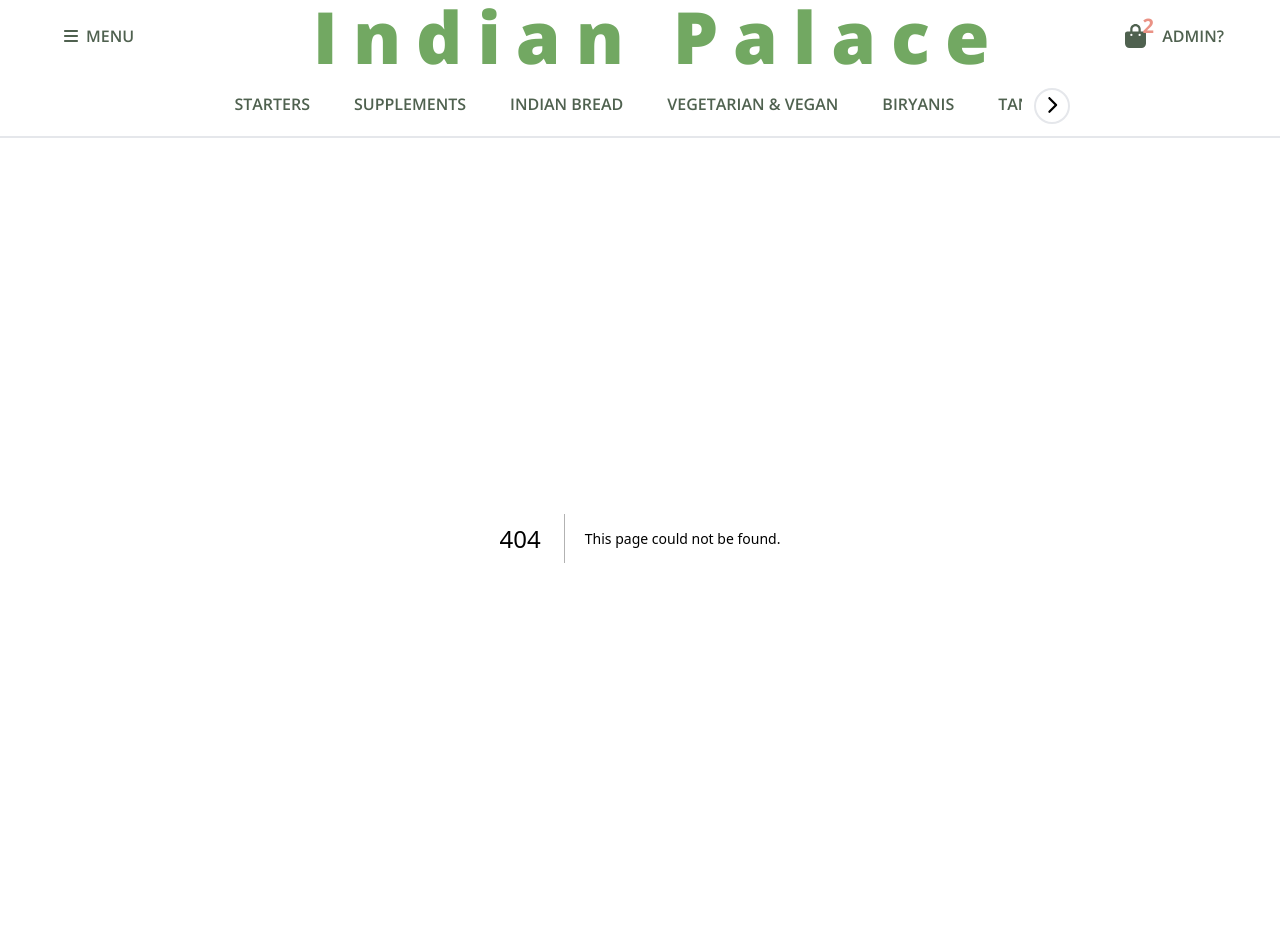
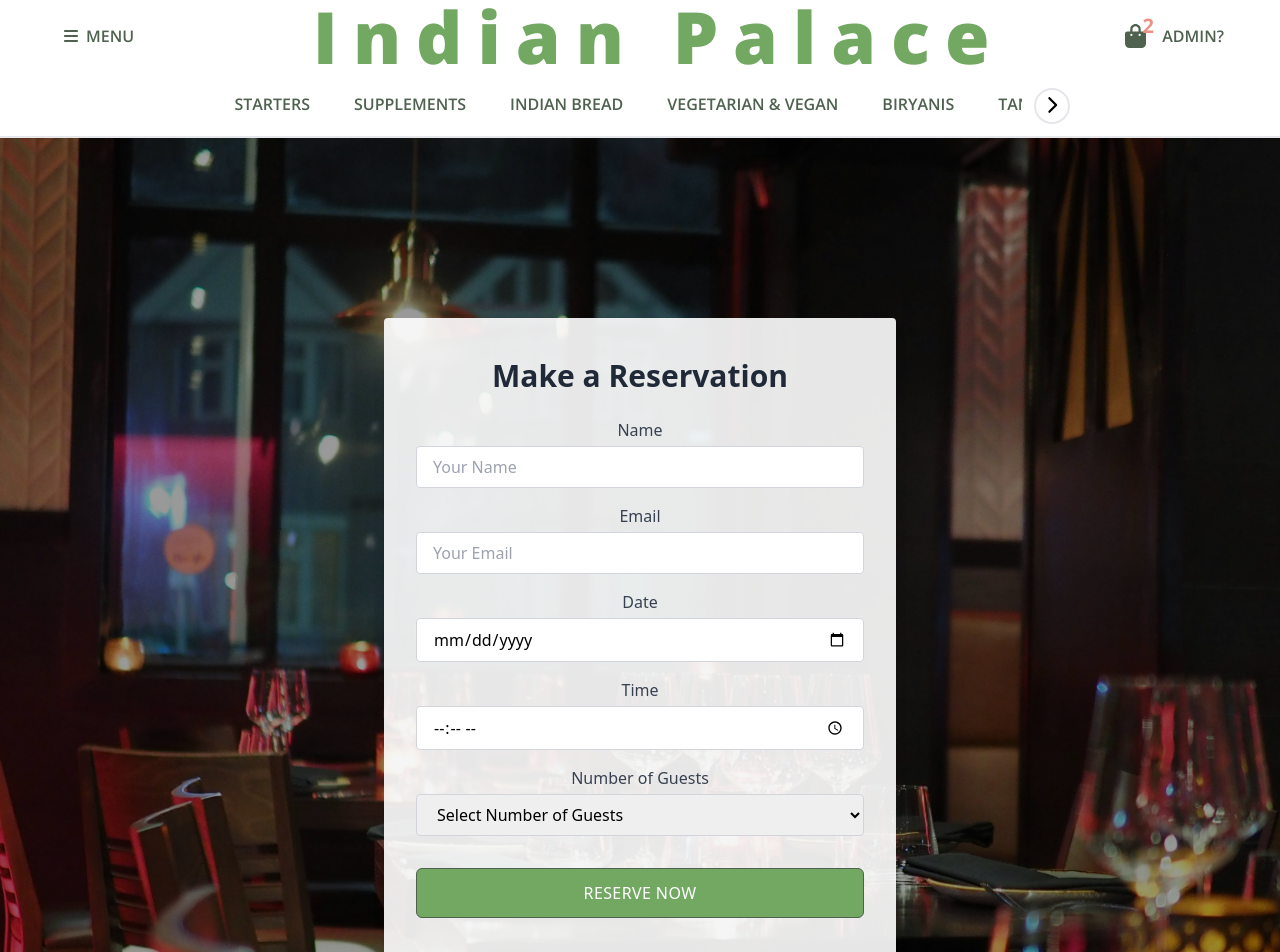
Before and after one commit to tanvir193palok/Indian_Palace, a Next.js app: page /reservation in a window 1280 px wide. Before the commit this address had no page. Shown: the top 952 px of the page. Built offline with nearby package versions, Linux system fonts and the light colour scheme; a web font is replaced by a local one.

Commit message:
Added reservation page

```diff
--- a/app/location/page.js
+++ b/app/location/page.js
@@ -12,7 +12,6 @@ const LocationPage = () => {
         Find us at our location below, and come enjoy a meal with us!
       </div>
 
-      {/* Flex container to position AddressInfo and Map side by side */}
       <div className="relative z-10 flex items-center justify-between px-10">
         {/* Address Info Section (Left) */}
         <div className="w-full md:w-[30%]">
--- /dev/null
+++ b/app/reservation/page.js
@@ -0,0 +1,80 @@
+const ReservationsPage = () => {
+  return (
+    <div
+      className="relative h-[1000px] bg-cover bg-center"
+      style={{ backgroundImage: `url('/about/reservation.jpg')` }}
+    >
+      <div className="absolute inset-0 bg-black bg-opacity-40 flex justify-center items-center">
+        <div className="bg-white bg-opacity-90 px-8 py-10 rounded shadow-lg max-w-lg w-full text-center">
+          <h1 className="text-3xl font-bold mb-6 text-gray-800">
+            Make a Reservation
+          </h1>
+
+          <form className="space-y-4">
+            <div>
+              <label className="block text-gray-700 pb-1">Name</label>
+              <input
+                type="text"
+                className="w-full px-4 py-2 border border-gray-300 rounded focus:outline-none focus:ring focus:ring-primary"
+                placeholder="Your Name"
+              />
+            </div>
+
+            <div>
+              <label className="block text-gray-700 pb-1">Email</label>
+              <input
+                type="email"
+                className="w-full px-4 py-2 border border-gray-300 rounded focus:outline-none focus:ring focus:ring-primary"
+                placeholder="Your Email"
+              />
+            </div>
+
+            <div>
+              <label className="block text-gray-700 pb-1">Date</label>
+              <input
+                type="date"
+                className="w-full px-4 py-2 border border-gray-300 rounded focus:outline-none focus:ring focus:ring-primary"
+              />
+            </div>
+
+            <div>
+              <label className="block text-gray-700 pb-1">Time</label>
+              <input
+                type="time"
+                className="w-full px-4 py-2 border border-gray-300 rounded focus:outline-none focus:ring focus:ring-primary"
+              />
+            </div>
+
+            <div>
+              <label className="block text-gray-700 pb-1">
+                Number of Guests
+              </label>
+              <select
+                className="w-full px-4 py-2 border border-gray-300 rounded focus:outline-none focus:ring focus:ring-primary mb-4"
+                defaultValue=""
+              >
+                <option value="" disabled>
+                  Select Number of Guests
+                </option>
+                {[...Array(7)].map((_, index) => (
+                  <option key={index + 2} value={index + 2}>
+                    {index + 2}
+                  </option>
+                ))}
+              </select>
+            </div>
+
+            <button
+              type="submit"
+              className="block w-full py-3 px-4 text-white text-center bg-nav border border-text rounded-md hover:bg-transparent hover:text-nav transition font-medium uppercase tracking-wide"
+            >
+              Reserve Now
+            </button>
+          </form>
+        </div>
+      </div>
+    </div>
+  );
+};
+
+export default ReservationsPage;
--- a/components/nav/Dropdown.jsx
+++ b/components/nav/Dropdown.jsx
@@ -45,6 +45,14 @@ const Dropdown = () => {
       </Link>
 
       <Link
+      href="/reservation"
+      onClick={(prev) => setDropdownMenu(!prev)}
+      className="flex items-center px-6 py-3 hover:bg-gray-100 transition"
+    >
+      <span className="ml-6 text-gray-600">Reservations</span>
+    </Link>
+
+      <Link
         href="/location"
         onClick={(prev) => setDropdownMenu(!prev)}
         className="flex items-center px-6 py-3 hover:bg-gray-100 transition"
```
Also changed, not shown: public/about/reservation.jpg (added).
